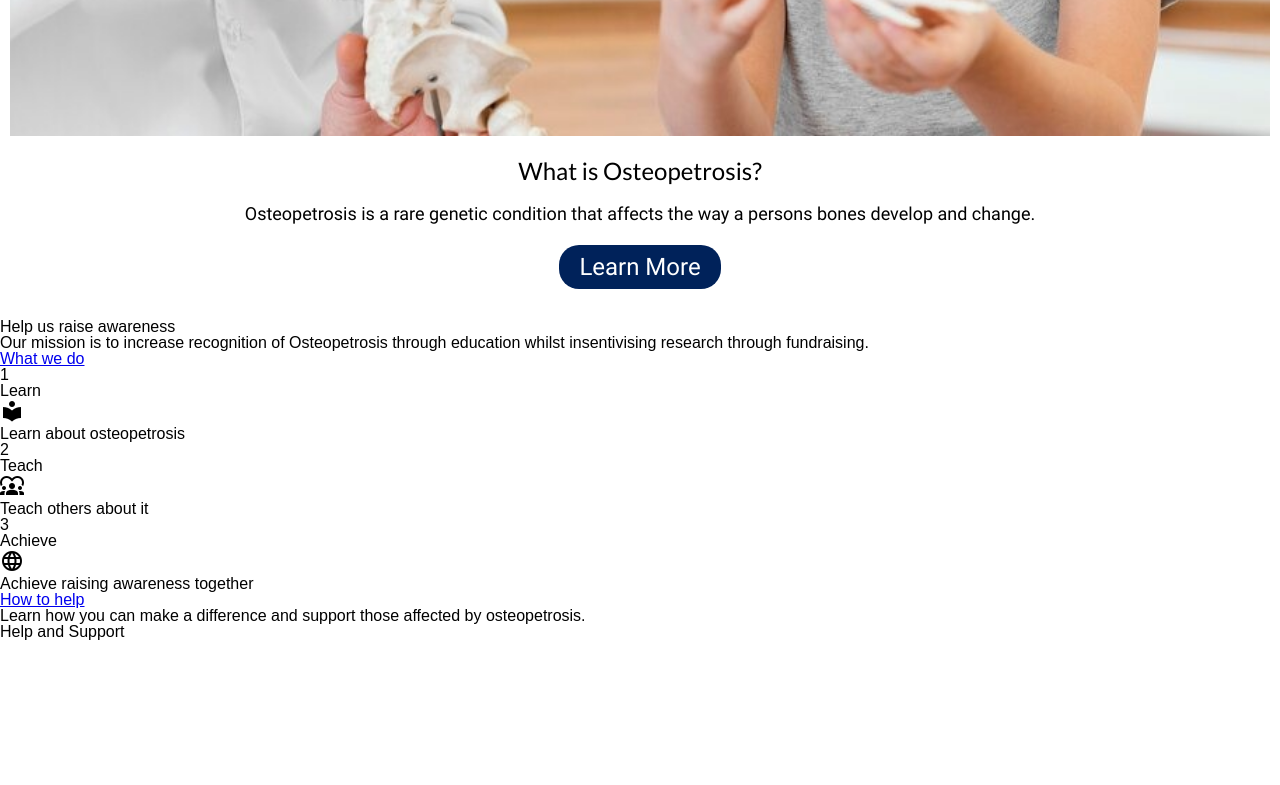
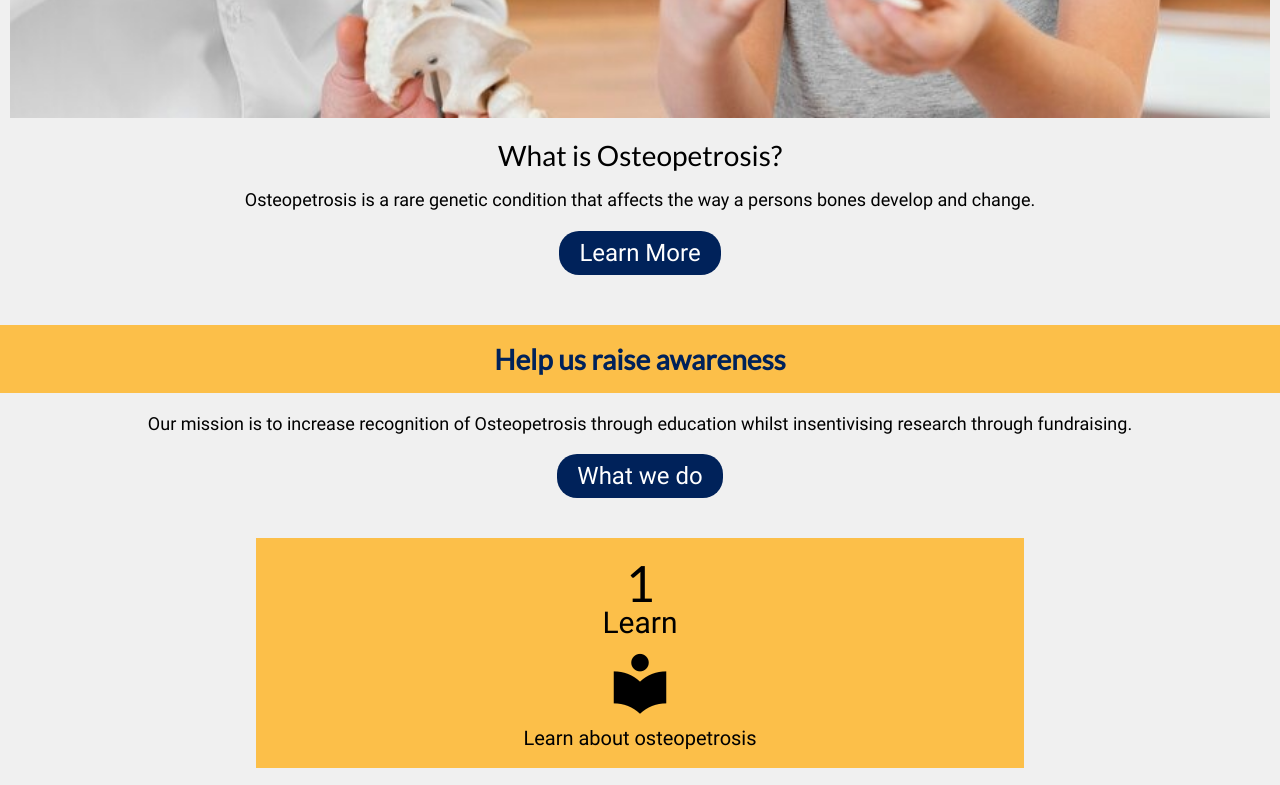
Before and after one commit to Kobe024/Kobe024.github.io, a plain HTML site: page index.html in a window 1280 px wide. Shown: the part 900-1685 px from the top of the page. Before the commit the page ends 1540 px from the top, so only its background shows below. Drawn offline with Linux system fonts and the light colour scheme.

Commit message:
Update style.css

```diff
--- a/css/style.css
+++ b/css/style.css
@@ -1,15 +1,13 @@
 
 :root {
-/* --blue: #48c8ef;
---black: #1c1b22;
---white: #F5F6FB; */
-
 --header-bg: #F0F0F0;
 --nav-bg: #00225A;
 --title-text: black;
 --nav-text: white;
 --site-blue: #00225A;
+--site-bg: #F0F0F0;
 --site-text: white;
+--awareness: #FCBF49;
 }
 
 html {
@@ -73,7 +71,7 @@ margin-right: ;
 }
 
 .logo-image img {
-width: 60px;
+width: 50px;
 }
 
 
@@ -94,7 +92,7 @@ letter-spacing: 4px;
 }
 
 .logo-title h1:nth-child(2) {
-letter-spacing: 4px;
+letter-spacing: 8px;
 font-weight: bold;
 }
 
@@ -105,8 +103,9 @@ font-weight: bold;
 .main-navigation {
 background: var(--nav-bg);
 display: flex;
-justify-content: space-around;
+justify-content: space-between;
 align-items: center;
+padding: 0 1rem;
 }
 
 .menu-button {
@@ -152,8 +151,8 @@ color: black;
 .hero {
 display: grid;
 grid-template-columns: 1fr;
-padding: 1rem;
-background: ;
+padding: 1rem 1rem 3rem 1rem;
+background: var(--site-bg);
 text-align: center;
 }
 
@@ -174,13 +173,13 @@ align-items: center;
 }
 
 .hero-info h2 {
-font-family: 'Lato';
-font-size: 2.4rem;
+font-family: Lato;
+font-size: 2.8rem;
 padding: 2rem;
 }
 
 .hero-info p {
-font-family: 'Roboto';
+font-family: 'Roboto', sans-serif;
 font-size: 1.8rem;
 line-height: 1.2;
 padding: 0 1rem;
@@ -196,7 +195,7 @@ display: block;
 background: var(--site-blue);
 color: var(--site-text);
 text-decoration: none;
-font-family: 'Roboto';
+font-family: 'Roboto', sans-serif;
 font-size: 2.4rem;
 padding: 10px 20px;
 border-radius: 20px;
@@ -209,6 +208,110 @@ outline: 3px solid var(--site-blue);
 color: var(--site-blue);
 }
 
+/*
+********************************************************************
+### Awareness
+********************************************************************
+*/
+
+.section-title {
+background: #E93A50;
+color: var(--site-blue);
+font-family: 'Lato', sans-serif;
+font-weight: bold;
+font-size: 2.8rem;
+padding: 2rem 0;
+margin-bottom: 2rem;
+text-align: center;
+}
+
+.awareness {
+background: var(--site-bg) ;
+padding-bottom: 3rem;
+}
+
+.awareness h3 {
+background: var(--awareness);
+}
+
+.whatwedo,
+.howtohelp {
+display: flex;
+flex-direction: column;
+align-items: center;
+text-align: center;
+}
+
+.whatwedo p,
+.howtohelp p {
+font-family: 'Roboto', sans-serif;
+font-size: 1.8rem;
+padding: 0 1.4rem;
+line-height: 1.2;
+}
+
+.whatwedo span,
+.howtohelp span {
+display: block;
+margin: 2rem;
+}
+
+.whatwedo span a,
+.howtohelp span a {
+background: var(--site-blue);
+color: var(--site-text);
+text-decoration: none;
+font-family: 'Roboto', sans-serif;
+font-size: 2.4rem;
+padding: 10px 20px;
+border-radius: 20px;
+display: block;
+}
+
+.whatwedo span a:hover,
+.howtohelp span a:hover {
+background: white;
+outline: 3px solid var(--site-blue);
+color: var(--site-blue);
+}
+
+.steps {
+background: ;
+display: grid;
+gap: 2rem;
+text-align: center;
+padding: 2rem 0;
+font-family: 'Roboto', sans-serif;
+font-size: 2rem;
+
+}
+
+.step {
+background: var(--awareness);
+width: 60%;
+margin: 0 auto;
+padding: 2rem 2rem;
+}
+
+.step-number {
+font-family: 'Lato', sans-serif;
+font-size: 5rem;
+}
+
+.step h4 {
+font-size: 3rem;
+}
+
+.step .step-icon {
+font-size: 7rem;
+margin: 1rem 0;
+}
+
+.step p {
+
+}
+
+
 
 /*
 ********************************************************************
```
